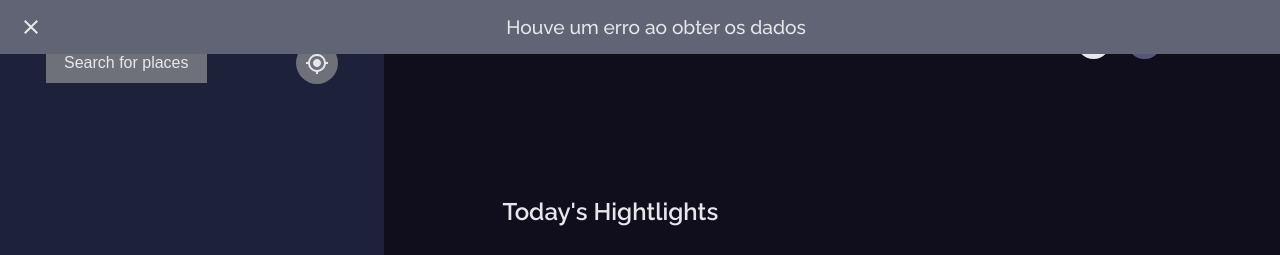
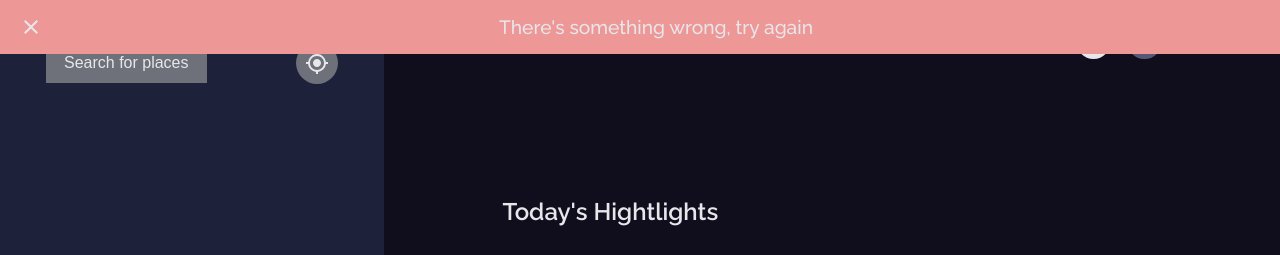
Before and after one commit to ianwelerson/weather-app, a website built with webpack: page src/index.html in a window 1280 px wide. Shown: the top 255 px of the page. Built offline with nearby package versions, Linux system fonts and the light colour scheme; no server answers.

Commit message:
:sparkles: error feedback when request fails

```diff
--- a/src/assets/js/api/metaweather.js
+++ b/src/assets/js/api/metaweather.js
@@ -1,3 +1,6 @@
+// Modules
+import pageMessage from '@/assets/js/modules/pageMessage'
+
 // TODO: Change weather source
 const cors = 'https://cors-anywhere.herokuapp.com' // Cors Anywhere
 const api = 'https://www.metaweather.com/api' // Meta Weather API
@@ -13,6 +16,8 @@ function getPlacesByQuery (query) {
     .then(response => response.json())
     .then(response => {
       return response
+    }).catch((error) => {
+      showErrorFeedback()
     })
 }
 
@@ -26,6 +31,8 @@ function getPlaceByWoeid (woeid) {
     .then(response => response.json())
     .then(response => {
       return response
+    }).catch((error) => {
+      showErrorFeedback()
     })
 }
 
@@ -40,7 +47,16 @@ function getPlaceByCoord ({ lat, long}) {
     .then(response => response.json())
     .then(response => {
       return response
+    }).catch((error) => {
+      showErrorFeedback()
     })
+}
+
+function showErrorFeedback () {
+  pageMessage.show({
+    type: 'error',
+    message: 'There\'s something wrong, try again'
+  })
 }
 
 export {
--- a/src/assets/js/main.js
+++ b/src/assets/js/main.js
@@ -10,8 +10,7 @@ import searchLocation from '@/assets/js/modules/searchLocation'
 import sideMenu from '@/assets/js/modules/sideMenu'
 
 // TODO: Skeleton loading
-// TODO: Create message helper (show a message on top of the page)
-// TODO: Create invalid location handle using the message helper
+// TODO: Error when try search locations and API fails
 
 // ------- Location load -------
 initialLocation()
--- /dev/null
+++ b/src/assets/js/modules/pageMessage.js
@@ -0,0 +1,60 @@
+// Element
+const messageElementId = 'message-element'
+const messageTextElementId = 'message-text'
+const closeMessageElementId = 'message-close'
+// Allowed message type
+const messageTypes = ['success', 'error']
+
+
+const pageMessage = {
+  show: ({ type, message }) => {
+    // Check if has type, if the type is allowed and if has message
+    if (!type || !messageTypes.includes(type) || !message) {
+      throw new Error ('Dados inválidos')
+    }
+
+    const { messageElement, messageTextElement, closeActionElement } = { ...getElements() }
+
+    if (!messageElement || !messageTextElement || !closeActionElement) {
+      return
+    }
+
+    // Message
+    messageTextElement.innerText = message
+    // Classes
+    messageElement.classList.add('page-message--visible')
+    messageElement.classList.add(`page-message--${type}`)
+    // Close event
+    closeActionElement.addEventListener('click', pageMessage.close)
+  },
+  close: () => {
+    const { messageElement, messageTextElement, closeActionElement } = { ...getElements() }
+
+    if (!messageElement || !messageTextElement || !closeActionElement) {
+      return
+    }
+
+    messageElement.classList.remove('page-message--visible')
+    // Remove state classes
+    messageElement.classList.remove('page-message--error')
+    messageElement.classList.remove('page-message--success')
+    // Clear message
+    messageTextElement.innerText = ''
+    // Remove event
+    closeActionElement.removeEventListener('click', pageMessage.close)
+  }
+}
+
+function getElements () {
+  try {
+    return {
+      messageElement: document.getElementById(messageElementId),
+      messageTextElement: document.getElementById(messageTextElementId),
+      closeActionElement: document.getElementById(closeMessageElementId)
+    }
+  } catch (error) {
+    return {}
+  }
+}
+
+export default pageMessage
--- a/src/assets/scss/_page-message.scss
+++ b/src/assets/scss/_page-message.scss
@@ -3,8 +3,10 @@
   padding: 1rem;
   position: fixed;
   top: 0;
-  z-index: 20;
+  z-index: 40;
   background-color: $gray-600;
+  display: none;
+  transition: $transition-leave;
 
   &__content {
     display: flex;
@@ -37,6 +39,11 @@
     }
   }
 
+  &--visible {
+    display: initial;
+    transition: $transition-enter;
+  }
+
   &--error {
     background-color: $red-500;
   }
--- a/src/index.html
+++ b/src/index.html
@@ -10,7 +10,7 @@
   <main class="home home--menu-open">
     <div class="home__content">
       <div
-        class="page-message page-message--success"
+        class="page-message"
         id="message-element"
       >
         <div class="page-message__content">
@@ -24,9 +24,7 @@
             <p
               class="message__text"
               id="message-text"
-            >
-              Houve um erro ao obter os dados
-            </p>
+            ></p>
           </div>
         </div>
       </div>
```
Also changed, not shown: src/assets/js/modules/pageMessage.test.js (added, +47 -0 lines).
